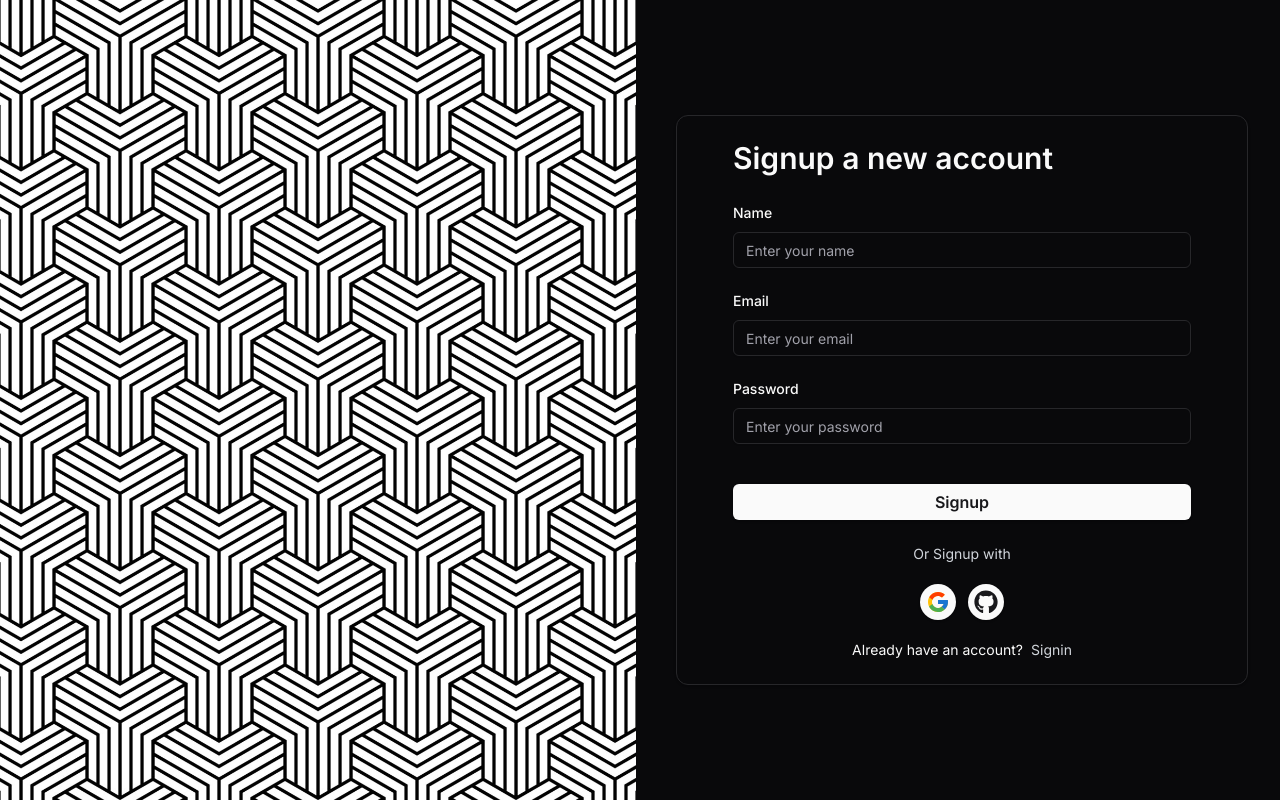
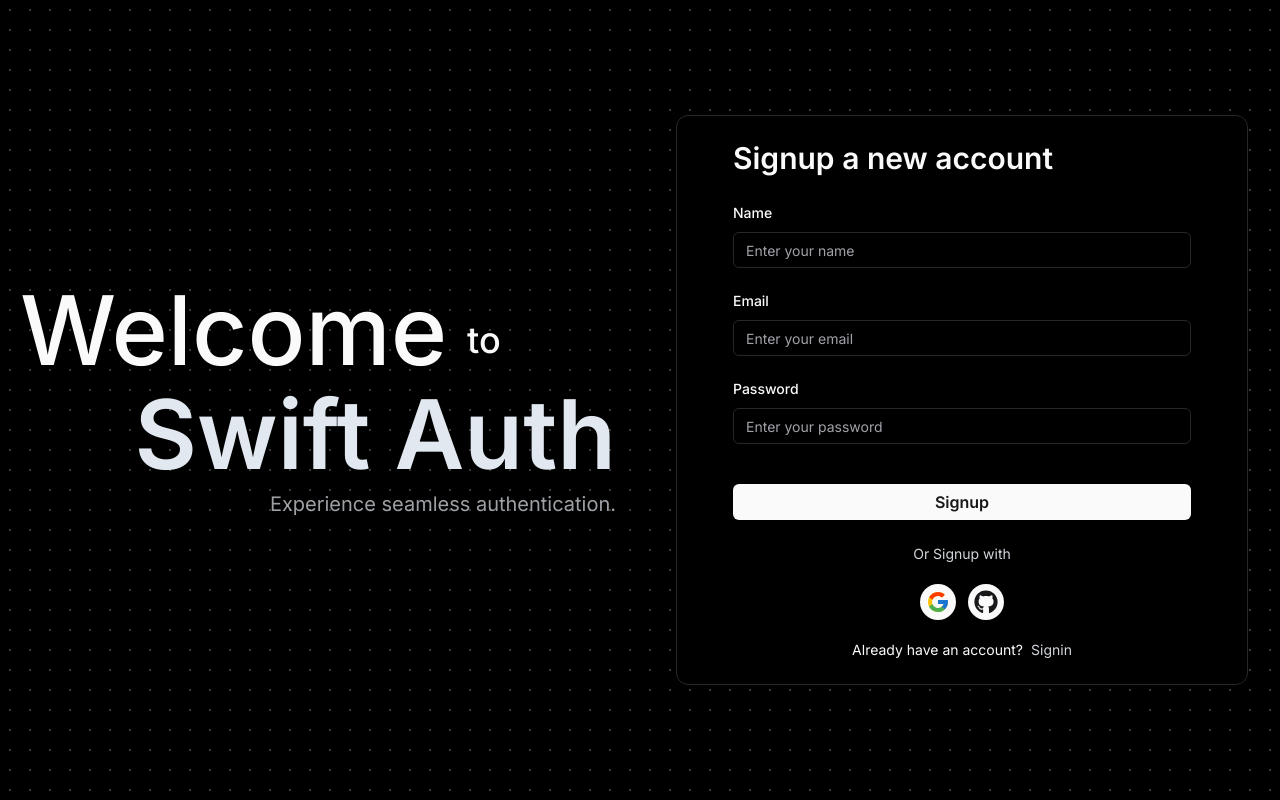
Before and after one commit to tonishantyadav/swift-auth, a Next.js app: page /auth/signup in a window 1280 px wide. Built offline with nearby package versions, Linux system fonts and the light colour scheme.

Commit message:
Refactor app layout

```diff
--- a/app/auth/signin/page.tsx
+++ b/app/auth/signin/page.tsx
@@ -4,7 +4,7 @@ import Image from 'next/image'
 
 const SigninPage = () => {
   return (
-    <div className="grid min-h-screen items-center justify-center gap-2 md:grid-cols-2 lg:grid-cols-2">
+    <div className="grid min-h-screen items-center justify-center gap-2 bg-[radial-gradient(#ffffff33_1px,#000000_1px)] bg-[size:20px_20px] md:grid-cols-2 lg:grid-cols-2">
       <div className="relative hidden  min-h-full md:block">
         <Image
           src={basketPattern}
--- a/app/auth/signup/page.tsx
+++ b/app/auth/signup/page.tsx
@@ -1,17 +1,10 @@
 import { SignupForm } from '@/components/auth'
-import isometricYCubes from '@/public/geometric-y-lines-pattern.jpg'
-import Image from 'next/image'
 
 const SignupPage = () => {
   return (
-    <div className="grid min-h-screen items-center justify-center gap-2 md:grid-cols-2 lg:grid-cols-2">
-      <div className="relative hidden  min-h-full md:block">
-        <Image
-          src={isometricYCubes}
-          alt="Geometric-y-lines pattern"
-          className="absolute left-0 top-0 h-full w-full object-cover"
-          priority
-        />
+    <div className="grid min-h-screen items-center justify-center gap-2 bg-[radial-gradient(#ffffff33_1px,#000000_1px)] bg-[size:20px_20px] md:grid-cols-2 lg:grid-cols-2">
+      <div className="hidden md:block">
+        <HeroSection />
       </div>
       <div className="flex justify-center lg:m-8">
         <SignupForm />
@@ -20,4 +13,21 @@ const SignupPage = () => {
   )
 }
 
+const HeroSection = () => {
+  return (
+    <div className="m-5 flex flex-col gap-y-2">
+      <p className="flex items-center font-medium md:gap-2 md:text-6xl lg:gap-5 lg:text-8xl">
+        Welcome{' '}
+        <span className="md:mt-3 md:text-2xl lg:mt-5 lg:text-4xl">to</span>
+      </p>
+      <p className="hero flex justify-end font-semibold md:text-6xl lg:text-8xl">
+        Swift Auth
+      </p>
+      <p className="flex justify-end text-gray-300/75 md:text-sm lg:text-xl">
+        Experience seamless authentication.
+      </p>
+    </div>
+  )
+}
+
 export default SignupPage
--- a/app/globals.css
+++ b/app/globals.css
@@ -29,7 +29,7 @@
   .dark {
     --background: 240 10% 3.9%;
     --foreground: 0 0% 98%;
-    --card: 240 10% 3.9%;
+    --card: 0, 0%, 0%;
     --card-foreground: 0 0% 98%;
     --popover: 240 10% 3.9%;
     --popover-foreground: 0 0% 98%;
@@ -73,4 +73,7 @@
   .text-glow {
     text-shadow: 0 0 5px rgba(255, 255, 255, 0.5);
   }
+  .hero {
+    color: #e2e8f0;
+  }
 }
--- a/app/page.tsx
+++ b/app/page.tsx
@@ -6,20 +6,20 @@ import Image from 'next/image'
 const HomePage = async () => {
   const session = await auth()
   return (
-    <main className="grid min-h-screen items-center justify-center gap-2">
+    <main className="grid min-h-screen items-center justify-center gap-2 bg-[radial-gradient(#ffffff33_1px,#000000_1px)] bg-[size:20px_20px]">
       <div className="flex flex-col items-center gap-2 p-5 md:flex-row lg:flex-row">
         <div className="flex flex-col items-center space-y-3 p-2 lg:space-y-5">
-          <div className="hero-shadow flex flex-col items-center gap-2 md:flex-row lg:flex-row">
-            <div className="max-w-16">
+          <div className="hero-shadow flex flex-row items-center gap-2">
+            <div className="max-w-12 md:max-w-16 lg:max-w-20">
               <Image src={shieldIcon} alt="A blue shield icon" priority />
             </div>
-            <h1 className="text-center text-4xl font-semibold md:text-6xl lg:text-7xl">
-              Next-Simple Auth
+            <h1 className="text-center text-5xl font-semibold md:text-6xl lg:text-8xl">
+              Swift Auth
             </h1>
           </div>
           <div>
             <p className="text-center text-lg font-semibold text-gray-300 md:text-2xl lg:text-2xl">
-              Authentication made easy
+              Simplify Authentication{' '}
             </p>
           </div>
           {!session?.user && (
--- a/components/FormCard.tsx
+++ b/components/FormCard.tsx
@@ -22,7 +22,7 @@ const FormCard = ({ children }: { children: React.ReactNode }) => {
 const FormCardHeader = ({ header }: { header: string }) => {
   return (
     <CardHeader>
-      <h1 className="text-xl font-semibold md:text-2xl lg:text-3xl">
+      <h1 className="bg-none text-xl font-semibold md:text-2xl lg:text-3xl">
         {header}
       </h1>
     </CardHeader>
--- a/components/auth/SigninForm.tsx
+++ b/components/auth/SigninForm.tsx
@@ -48,7 +48,7 @@ const SigninForm = () => {
         defaultValues={defaultValues}
       >
         <FormActionButton
-          label="Login"
+          label="Signin"
           isSubmitting={signinMutation.isPending}
         />
       </FormCardBody>
--- a/components/home/GetStartedButton.tsx
+++ b/components/home/GetStartedButton.tsx
@@ -8,12 +8,14 @@ const GetStartedButton = () => {
   const isMobile = useMediaQuery({ maxWidth: 640 })
 
   return (
-    <Button
-      className="hover:btn-hover btn-primary rounded-full text-white"
-      size={isMobile ? 'sm' : 'lg'}
-    >
-      <Link href="/auth/signin">Get Started</Link>
-    </Button>
+    <Link href="/auth/signin">
+      <Button
+        className="hover:btn-hover btn-primary rounded-full text-white transition delay-150 duration-300 ease-in-out hover:-translate-y-1 hover:scale-110"
+        size={isMobile ? 'sm' : 'lg'}
+      >
+        Get Started
+      </Button>
+    </Link>
   )
 }
 
--- a/package.json
+++ b/package.json
@@ -1,5 +1,5 @@
 {
-  "name": "next-simple-auth",
+  "name": "swift-auth",
   "version": "0.1.0",
   "private": true,
   "scripts": {
```
Also changed, not shown: hooks/useMessageTimeout.ts (deleted, +0 -16 lines).
